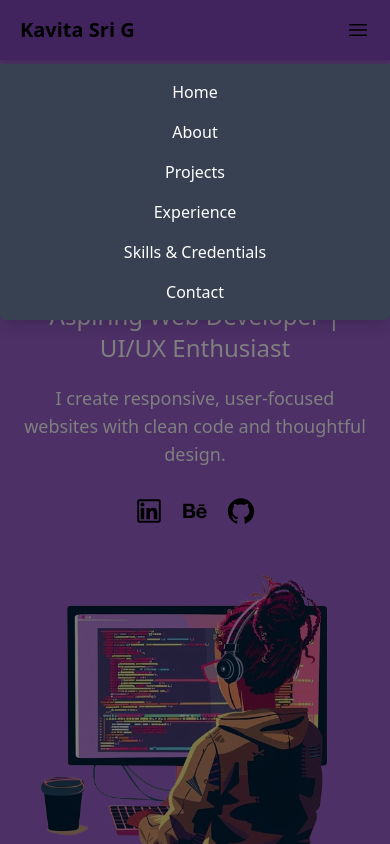
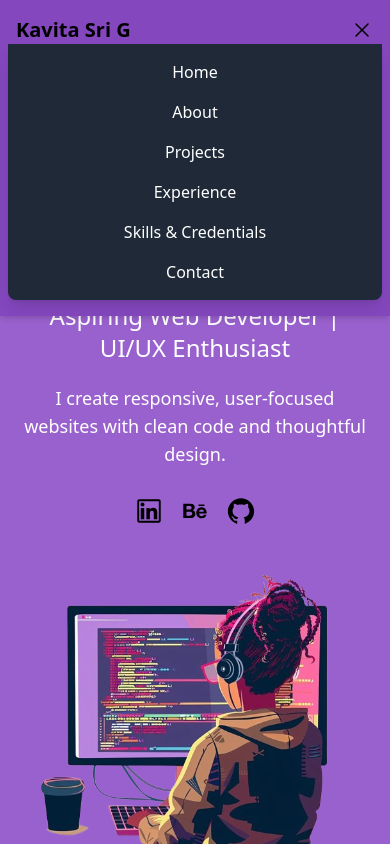
Before and after one commit to KavitaSri06/KavitaSriPortfolio, a React (Create React App) app: page / in a window 390 px wide. Both pictures are taken after a click on the button "Toggle menu". Shown: the top 844 px of the page. Built offline with nearby package versions, Linux system fonts and the light colour scheme.

Commit message:
Update header.js

```diff
--- a/src/components/header.js
+++ b/src/components/header.js
@@ -1,4 +1,4 @@
-import { Bars3Icon } from '@heroicons/react/24/solid';
+import { Bars3Icon, XMarkIcon } from '@heroicons/react/24/solid';
 import { useState } from 'react';
 import { Link } from "react-router-dom";
 
@@ -6,8 +6,8 @@ export default function Header() {
   const [toggleMenu, setToggleMenu] = useState(false);
 
   return (
-    <header className="fixed top-0 left-0 w-full z-50 bg-primary px-5 py-4 shadow-md">
-      <div className="max-w-7xl mx-auto flex items-center justify-between">
+    <header className="fixed top-0 left-0 w-full z-50 bg-primary px-2 sm:px-5 py-4 shadow-md overflow-hidden">
+      <div className="max-w-7xl mx-auto flex items-center justify-between px-2 sm:px-0">
 
         {/* Logo */}
         <Link className="font-bold text-xl text-black" to="/#home">
@@ -16,7 +16,7 @@ export default function Header() {
 
         {/* Desktop Nav */}
         <nav className="hidden md:block">
-          <ul className="flex space-x-6 text-white text-sm font-medium">
+          <ul className="flex space-x-4 md:space-x-6 text-white text-sm font-medium">
             <li><Link to="/#home">Home</Link></li>
             <li><Link to="/#about">About</Link></li>
             <li><Link to="/#projects">Projects</Link></li>
@@ -28,25 +28,25 @@ export default function Header() {
 
         {/* Mobile Menu Button */}
         <button
+          onClick={() => setToggleMenu(!toggleMenu)}
+          className="md:hidden text-black z-50"
           aria-label="Toggle menu"
-          aria-expanded={toggleMenu}
-          onClick={() => setToggleMenu(!toggleMenu)}
-          className="md:hidden text-black z-50 relative"
         >
+          {toggleMenu ? (
+            <XMarkIcon className="h-6 w-6" />
+          ) : (
             <Bars3Icon className="h-6 w-6" />
+          )}
         </button>
       </div>
 
-      {/* Mobile Nav */}
-      {toggleMenu && (
-        <>
+      {/* Mobile Menu */}
       <div
-            onClick={() => setToggleMenu(false)}
-            className="fixed inset-0 bg-black bg-opacity-50 z-30"
-          ></div>
-
-          <nav className="fixed top-16 left-0 w-full bg-gray-700 z-40 md:hidden rounded-b-md shadow-lg">
-            <ul className="flex flex-col items-center gap-4 text-white py-4 text-base">
+        className={`md:hidden transition-all duration-300 ease-in-out z-40 ${
+          toggleMenu ? 'max-h-screen opacity-100' : 'max-h-0 opacity-0 overflow-hidden'
+        } bg-gray-800 text-white w-full rounded-b-lg shadow-lg`}
+      >
+        <ul className="flex flex-col items-center py-4 gap-4 text-base px-4">
           <li><Link to="/#home" onClick={() => setToggleMenu(false)}>Home</Link></li>
           <li><Link to="/#about" onClick={() => setToggleMenu(false)}>About</Link></li>
           <li><Link to="/#projects" onClick={() => setToggleMenu(false)}>Projects</Link></li>
@@ -54,9 +54,7 @@ export default function Header() {
           <li><Link to="/skills" onClick={() => setToggleMenu(false)}>Skills & Credentials</Link></li>
           <li><Link to="/#contact" onClick={() => setToggleMenu(false)}>Contact</Link></li>
         </ul>
-          </nav>
-        </>
-      )}
+      </div>
     </header>
   );
 }
```
Lines whose indentation alone changed are shown as unchanged.
